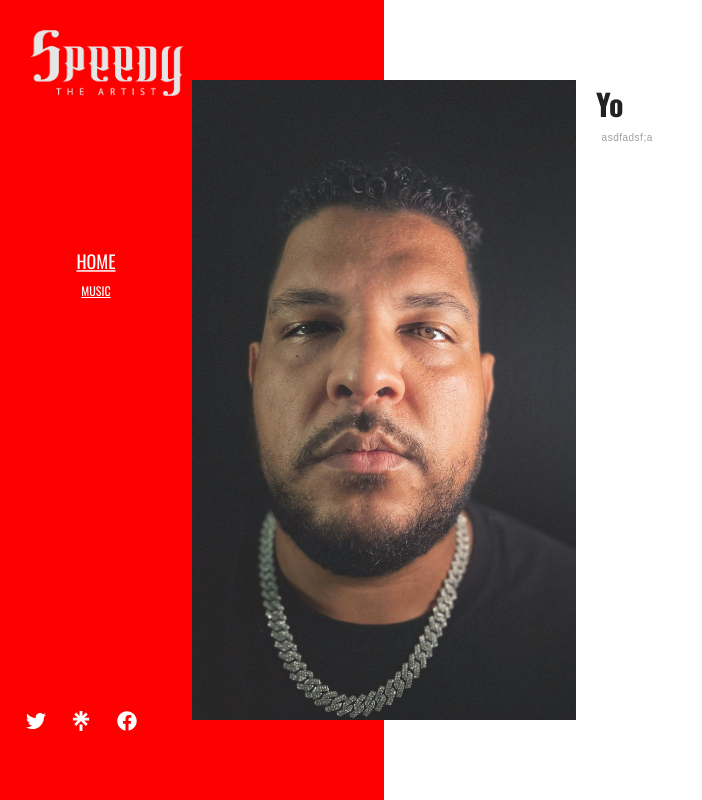
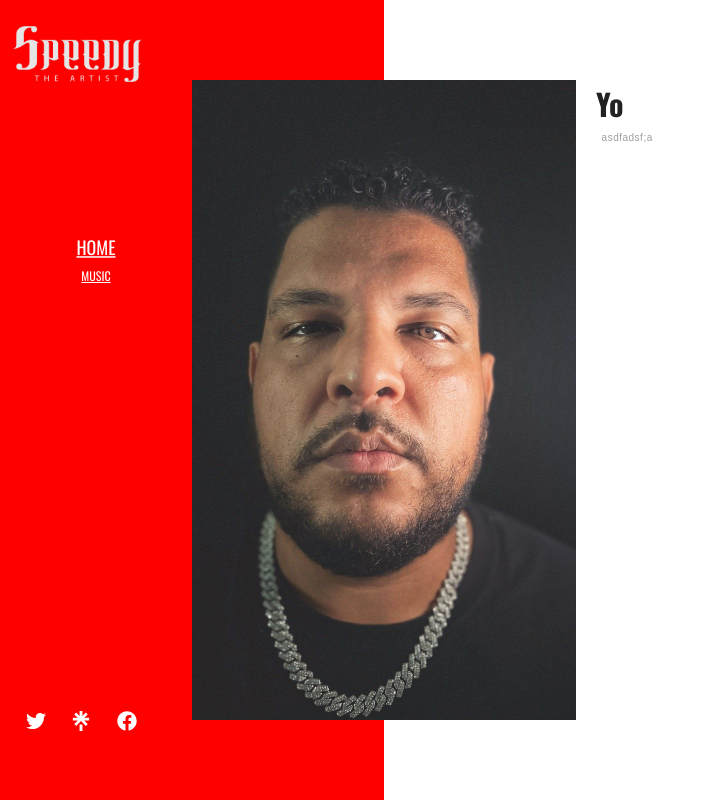
Before and after one commit to repolife/speedytheartist-gatsby, a Gatsby site: page / in a window 1280 px wide. Shown: the whole page, without its empty margins (0-702 px from the left). Built offline with nearby package versions, Linux system fonts and the light colour scheme; Gatsby itself is replaced by a stand-in of ours; some icons are missing.

Commit message:
Fix artist reponsive

```diff
--- a/src/components/Content/index.js
+++ b/src/components/Content/index.js
@@ -1,6 +1,7 @@
-import styled from 'styled-components'
+import styled from 'styled-components';
+import { motion } from 'framer-motion';
 
-const Content = styled.div`
+const Content = styled(motion.div)`
 width: 70vw;
 height: 100vh;
 display: flex;
--- a/src/style/base.js
+++ b/src/style/base.js
@@ -58,12 +58,14 @@
   `
 
 const LogoContainer = styled.div`
-    margin: 30px 0 0 30px;`
+    margin: 2vw 0 0 1vw;`
 
 const Logo = styled.img`
-  height: auto%;
+  height: 7vh;
   object-fit: contain;
-  width: 12vw;
+  max-width: 20vw;
+
+  width: auto;
   `
 const Menu = styled.div`
 margin-top: 150px;
@@ -90,9 +92,9 @@
 background-blend-mode :screen;
 background-position: center;
 background-repeat: no-repeat;
-@media screen and (max-width: 650px) {
- background-position-x: -25vw;
-}
+@media screen and (max-width: 880px) {
+  background-size: 50vw;
+ }
 `
 
 
```
